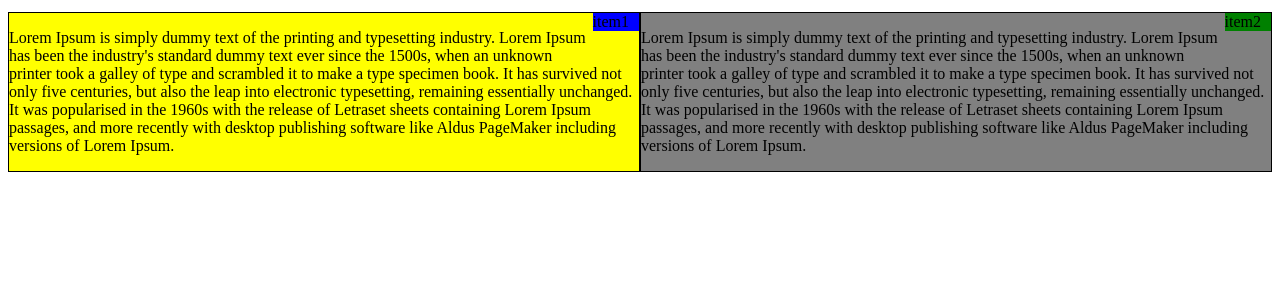
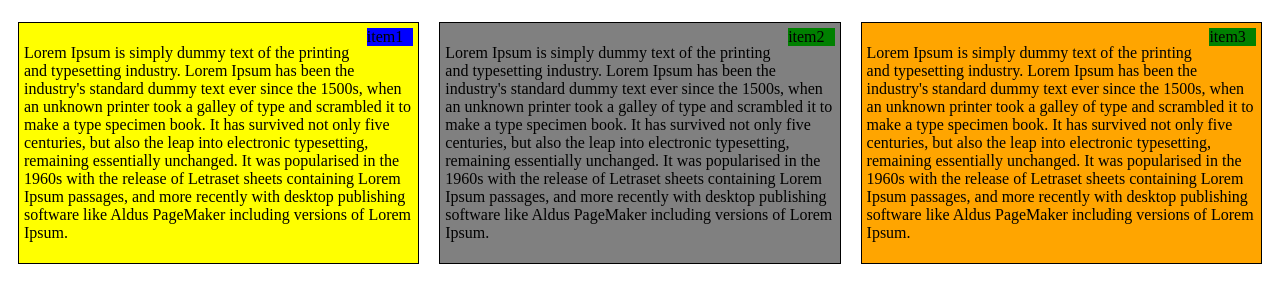
Before and after one commit to davido15/coursera-test, a plain HTML site: page module1/index.html in a window 1280 px wide. Shown: the part 61-364 px from the top of the page. Drawn offline with Linux system fonts and the light colour scheme.

Commit message:
change css

```diff
--- a/module1/index.html
+++ b/module1/index.html
@@ -35,19 +35,49 @@ h1 {
 
 
 }
+.myitem3{
+  text-align: center;
+  padding-right: 10px;
+  float: right;
+  position: relative;
+  width:auto;
+  margin-bottom: 20px;
+  background-color: green;
+
+
+}
 .myitem1 p{
 
 background-color: gray;
+}
+.myitem3 p{
+
+background-color:yellow;
+}
+}
+.myitem2 p{
+
+background-color: blue;
 }
 
 
 #seconddiv{background-color: gray;
   border: 1px solid black;
+  margin: 10px;
+  padding: 5px;
 
 }
 #firstdiv{
   background-color: yellow;
   border: 1px solid black;
+    margin: 10px;
+  padding: 5px;
+}
+#thirddiv{
+  background-color: orange;
+  border: 1px solid black;
+    margin: 10px;
+  padding: 5px;
 }
 
 /********** Base styles **********/
@@ -152,7 +182,7 @@ background-color: gray;
 
 <div class="row">
 
-  <div class="col-lg-6 col-md-6">
+  <div class="col-lg-4 col-md-4">
     <div id ="firstdiv">
       <div class="myitem1">item1</div>
   	    <p class= "first">
@@ -160,7 +190,7 @@ background-color: gray;
   	</div>
   </div>
 
-<div class="col-lg-6 col-md-6">
+<div class="col-lg-4 col-md-4">
   <div id ="seconddiv">
     <div class="myitem2">item2</div>
      <p class="second">
@@ -168,6 +198,15 @@ background-color: gray;
     </div>
   </div>
 
+    <div class="col-lg-4 col-md-4">
+  <div id ="thirddiv">
+    <div class="myitem3">item3</div>
+     <p class="third">
+      Lorem Ipsum is simply dummy text of the printing and typesetting industry. Lorem Ipsum has been the industry's standard dummy text ever since the 1500s, when an unknown printer took a galley of type and scrambled it to make a type specimen book. It has survived not only five centuries, but also the leap into electronic typesetting, remaining essentially unchanged. It was popularised in the 1960s with the release of Letraset sheets containing Lorem Ipsum passages, and more recently with desktop publishing software like Aldus PageMaker including versions of Lorem Ipsum.</p>
+    </div>
+
+  </div>
+
  </div>
 </body>
 
```
